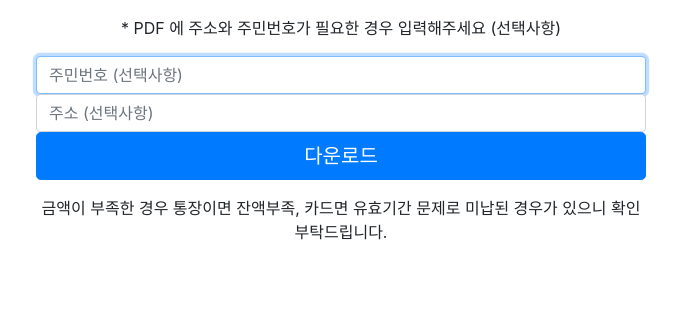
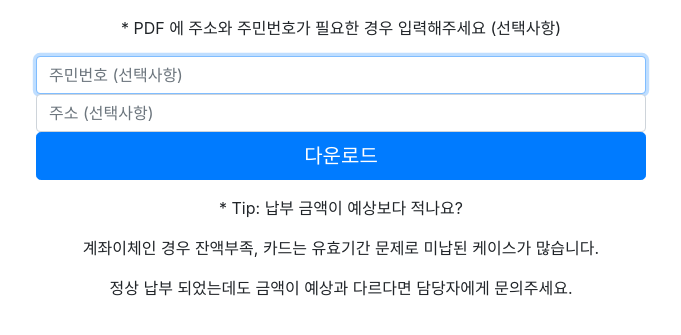
Before and after one commit to jungkoo/taxdoc, a Flask app: template templates/index.html in a window 1280 px wide. Shown: the part 238-573 px from the top of the page, without its empty margins (299-980 px from the left). Run offline with Flask 2, Linux system fonts and the light colour scheme; the template is opened without the code that fills it, so the values that code supplies are empty; parts of the project's set-up code (start-up, migrations or seed data) failed here and were passed over; some libraries are stand-ins or nearby versions.

Commit message:
메시지 추가

```diff
--- a/templates/index.html
+++ b/templates/index.html
@@ -60,7 +60,9 @@
           <button class="btn btn-lg btn-primary btn-block" type="submit">다운로드</button>
       </form>
       </p>
-      <p>금액이 부족한 경우 통장이면 잔액부족, 카드면 유효기간 문제로 미납된 경우가 있으니 확인부탁드립니다.</p>
+      <p>* Tip: 납부 금액이 예상보다 적나요?</p>
+      <p>계좌이체인 경우 잔액부족, 카드는 유효기간 문제로 미납된 케이스가 많습니다.</p>
+      <p>정상 납부 되었는데도 금액이 예상과 다르다면 담당자에게 문의주세요.</p>
     </div>
   </section>
 </main>
```
